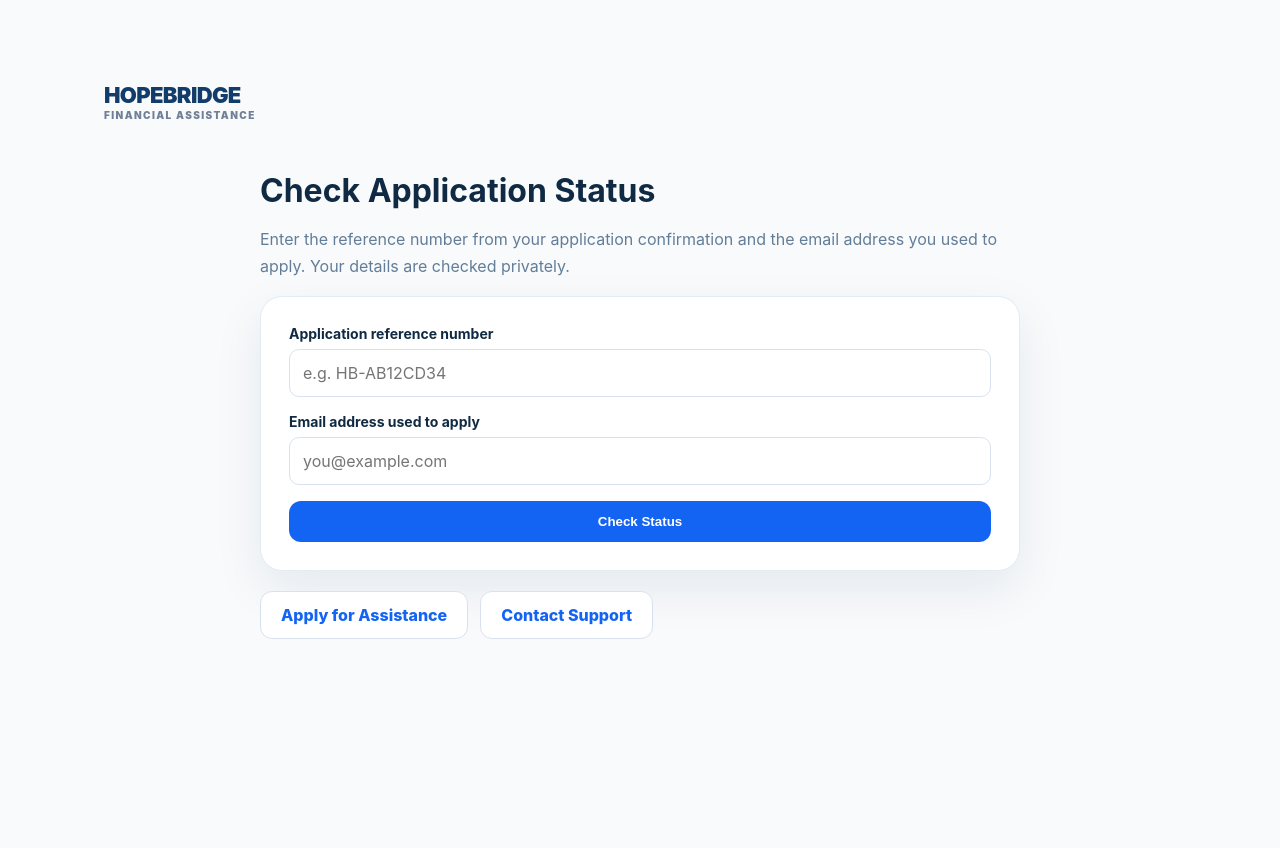
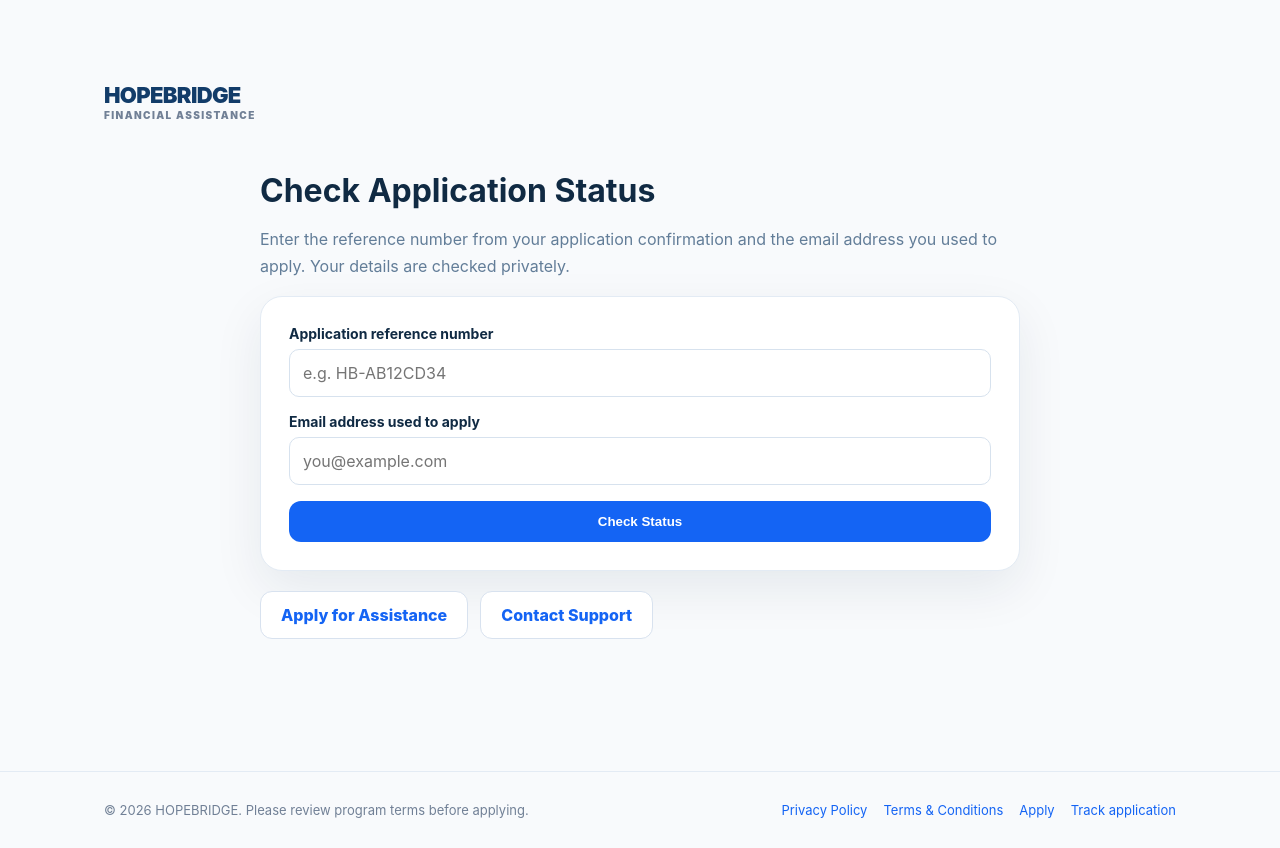
Before and after one commit to agentsarahmitchell56-code/USHopeBridge, a Next.js app: page /status in a window 1280 px wide. Before the commit the page ends 800 px from the top, so only its background shows below. Built offline with nearby package versions, Linux system fonts and the light colour scheme; no server answers.

Commit message:
Add site-wide footer links to legal pages

```diff
--- a/app/layout.tsx
+++ b/app/layout.tsx
@@ -1,3 +1,4 @@
+import Link from "next/link";
 import "./globals.css";
 
 export const metadata = {
@@ -12,7 +13,20 @@ export default function RootLayout({
 }) {
   return (
     <html lang="en">
-      <body>{children}</body>
+      <body>
+        {children}
+        <footer className="footer">
+          <div className="container" style={{ display: "flex", justifyContent: "space-between", alignItems: "center", gap: 14, flexWrap: "wrap" }}>
+            <span>© {new Date().getFullYear()} HOPEBRIDGE. Please review program terms before applying.</span>
+            <nav aria-label="Legal and support links" style={{ display: "flex", gap: 16, flexWrap: "wrap" }}>
+              <Link href="/privacy" style={{ color: "#1464f4" }}>Privacy Policy</Link>
+              <Link href="/terms" style={{ color: "#1464f4" }}>Terms &amp; Conditions</Link>
+              <Link href="/apply" style={{ color: "#1464f4" }}>Apply</Link>
+              <Link href="/status" style={{ color: "#1464f4" }}>Track application</Link>
+            </nav>
+          </div>
+        </footer>
+      </body>
     </html>
   );
 }
```
